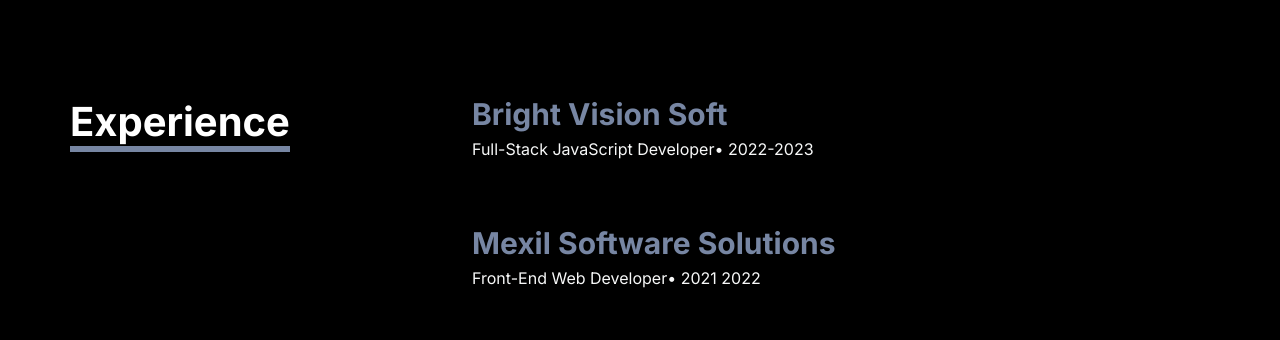
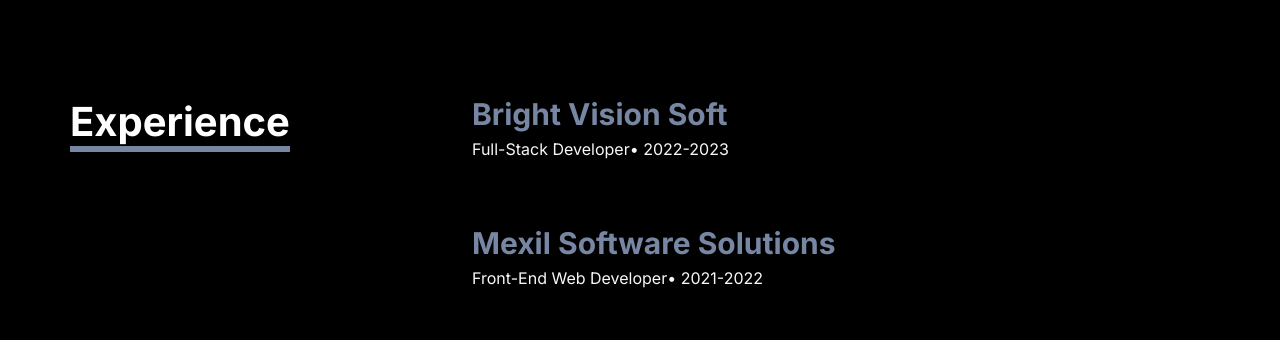
Before and after one commit to bilalahamd/portfolio, a React (Create React App) app: page / in a window 1280 px wide. Shown: the part 1880-2220 px from the top of the page. Built offline with nearby package versions, Linux system fonts and the light colour scheme.

Commit message:
update names

```diff
--- a/src/components/experience.js
+++ b/src/components/experience.js
@@ -14,11 +14,11 @@
         <ExperienceAnswer>
           <Answer>
             <h1>Bright Vision Soft</h1>
-            <p>Full-Stack JavaScript Developer• 2022-2023</p>
+            <p>Full-Stack Developer• 2022-2023</p>
           </Answer>
           <Answer>
             <h1>Mexil Software Solutions</h1>
-            <p>Front-End Web Developer• 2021 2022</p>
+            <p>Front-End Web Developer• 2021-2022</p>
           </Answer>
         </ExperienceAnswer>
       </StyledResume>
```
